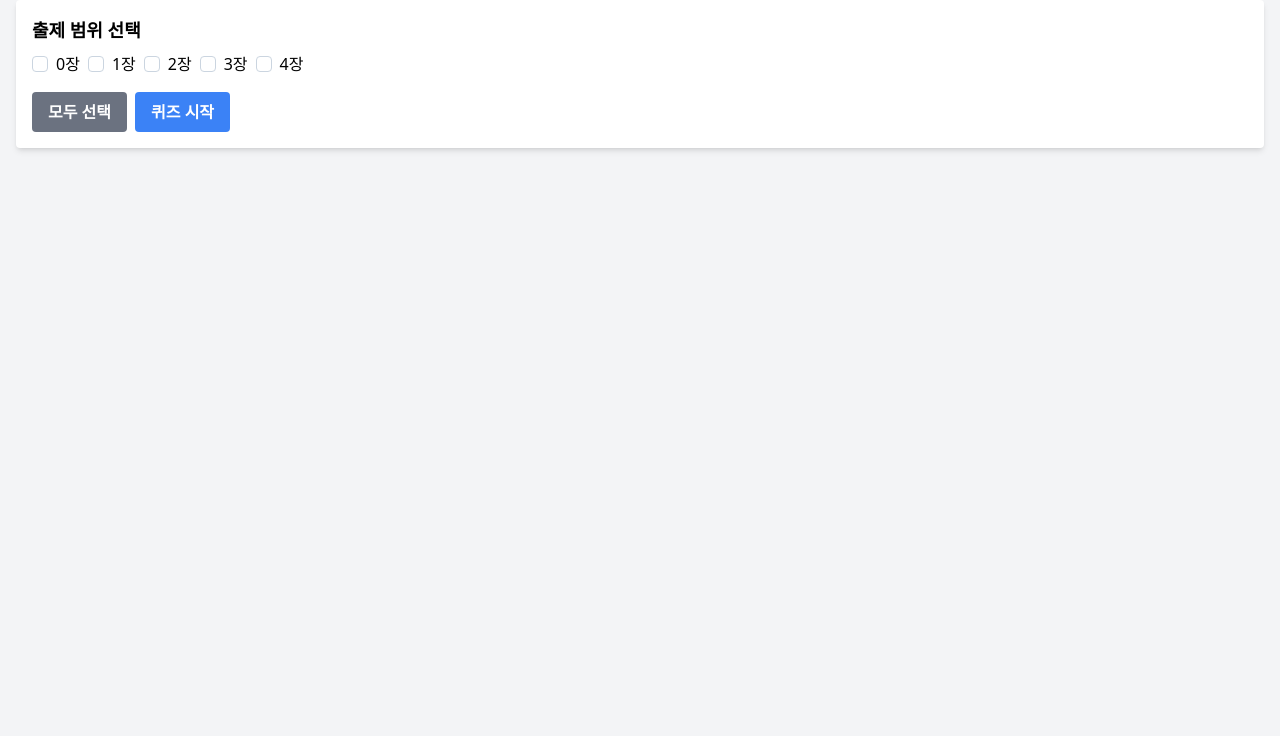
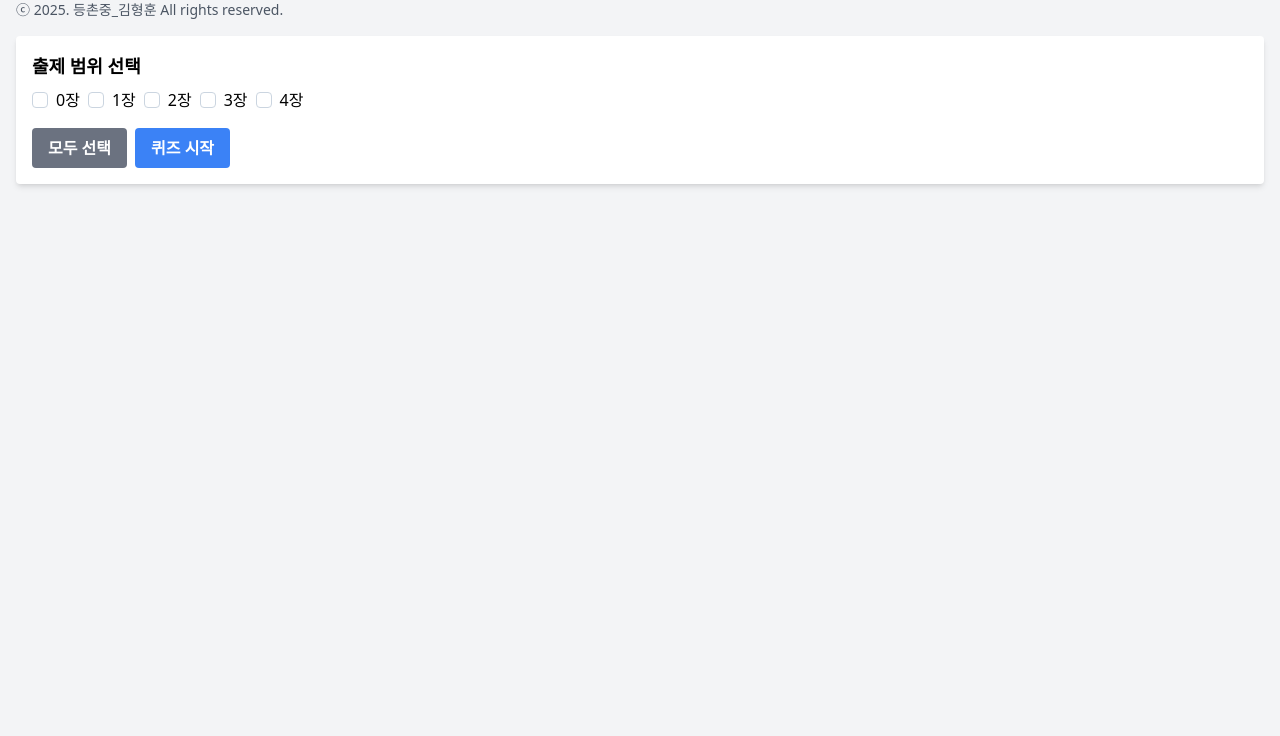
Before and after one commit to kalnal0928/comq.github.io, a plain HTML site: page index.html in a window 1280 px wide. Shown: the part 64-800 px from the top of the page. Drawn offline with nearby package versions, Linux system fonts and the light colour scheme.

Commit message:
Update index.html

```diff
--- a/index.html
+++ b/index.html
@@ -3,13 +3,14 @@
 <head>
     <meta charset="UTF-8">
     <meta name="viewport" content="width=device-width, initial-scale=1.0">
-    <title>컴퓨터 개론 퀴즈</title>
+    <title>컴퓨터 개론 퀴즈_</title>
     <script src="https://cdn.tailwindcss.com"></script>
     <link href="style.css" rel="stylesheet">
 </head>
 <body class="bg-gray-100 font-sans">
     <div id="root" class="container mx-auto p-4">
         <h1 class="text-2xl font-bold mb-4">컴퓨터 개론 퀴즈</h1>
+        <p class="text-sm text-gray-600 mb-4">ⓒ 2025. 등촌중_김형훈 All rights reserved.</p>
 
         <div id="chapter-selection" class="mb-4 p-4 bg-white rounded shadow-md">
     <h2 class="text-lg font-semibold mb-2">출제 범위 선택</h2>
```
